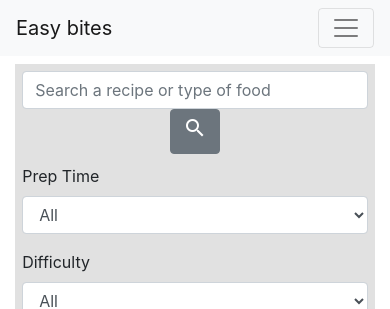
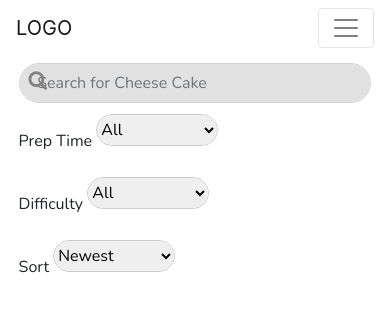
Before and after one commit to hlin98/CS4640, a PHP site: page /search_results.html in a window 390 px wide. Shown: the top 309 px of the page. Run offline with PHP 8.4, Linux system fonts and the light colour scheme; some libraries are stand-ins or nearby versions.

Commit message:
update search and navbar

```diff
--- a/search_results.html
+++ b/search_results.html
@@ -5,16 +5,17 @@
     <link href="style.css" rel="stylesheet">
     <script type="text/javascript" src="jquery-3.3.1.js"></script>
     <script src="script.js"></script>
-    <link href="https://fonts.googleapis.com/icon?family=Material+Icons" rel="stylesheet">
+    <script src="https://kit.fontawesome.com/fa27627a5d.js" crossorigin="anonymous"></script>
     <link rel="stylesheet" href="https://stackpath.bootstrapcdn.com/bootstrap/4.3.1/css/bootstrap.min.css" integrity="sha384-ggOyR0iXCbMQv3Xipma34MD+dH/1fQ784/j6cY/iJTQUOhcWr7x9JvoRxT2MZw1T" crossorigin="anonymous">
     <script src="https://code.jquery.com/jquery-3.3.1.slim.min.js" integrity="sha384-q8i/X+965DzO0rT7abK41JStQIAqVgRVzpbzo5smXKp4YfRvH+8abtTE1Pi6jizo" crossorigin="anonymous"></script>
     <script src="https://cdnjs.cloudflare.com/ajax/libs/popper.js/1.14.7/umd/popper.min.js" integrity="sha384-UO2eT0CpHqdSJQ6hJty5KVphtPhzWj9WO1clHTMGa3JDZwrnQq4sF86dIHNDz0W1" crossorigin="anonymous"></script>
     <script src="https://stackpath.bootstrapcdn.com/bootstrap/4.3.1/js/bootstrap.min.js" integrity="sha384-JjSmVgyd0p3pXB1rRibZUAYoIIy6OrQ6VrjIEaFf/nJGzIxFDsf4x0xIM+B07jRM" crossorigin="anonymous"></script>
     <link rel="stylesheet" href="https://cdnjs.cloudflare.com/ajax/libs/font-awesome/4.7.0/css/font-awesome.min.css">
+    <link href="https://fonts.googleapis.com/css?family=Nunito&display=swap" rel="stylesheet">
 </head>
 <body>
-	<nav class="navbar navbar-expand-lg navbar-light bg-light">
-        <a class="navbar-brand" href="#">Easy bites</a>
+	<nav class="navbar navbar-expand-lg navbar-light bg-transparent">
+        <a class="navbar-brand" href="#">LOGO</a>
         <button class="navbar-toggler" type="button" data-toggle="collapse" data-target="#navbarSupportedContent" aria-controls="navbarSupportedContent" aria-expanded="false" aria-label="Toggle navigation">
           <span class="navbar-toggler-icon"></span>
         </button>
@@ -39,34 +40,40 @@
 
       <div class="container">
       <form class="form-inline justify-content-center" id="searchform" method = "GET" action = "#recipes" >
-        <input class="form-control mr-sm-5 search" id="query" name="query"  type="text" placeholder="Search a recipe or type of food" size="100">
-        <button class="btn btn-secondary type="submit"><i class="material-icons">search</i></button>
+        <div class="input-wrapper">
+        <input class="form-control mr-sm-5 search" id="query" name="query"  type="text" placeholder= "Search for Cheese Cake" size="80">
+        </div>
         <div class="filter" id="form1">
         <!--{% csrf_token %}-->
         <div class="form-row filter-form">
           <div class="form-group col-md-3">
             <label for="inputState">Prep Time</label>
-            <select name="type" id="inputState" class="form-control">
-              <option selected>All</option>
+            <div class="selectWrapper">
+                <select class="selectBox">
+                <option selected >All</option>
                 <option>&lt; 30 mins</option>
                 <option>&lt; 1 hour</option>
                 <option>&lt; 2 hour</option>
+                <option>&lt; 3 hour</option>
               </select>
+            </div>
           </div>
           <div class="form-group col-md-3">
             <label for="inputState">Difficulty</label>
-            <select name="beds" id="inputState" class="form-control">
-              <option selected>All</option>
+            <div class="selectWrapper">
+                <select class="selectBox">
+                <option selected >All</option>
                 <option>Beginner</option>
                 <option>Intermediate</option>
                 <option>Advanced</option>
               </select>
             </div>
+          </div>
           <div class="form-group col-md-3">
             <label for="inputState">Sort</label>
-            <select name="sort" id="inputState" class="form-control">
-              <option selected>Newest</option>
-              <option>Oldest</option>
+            <div class="selectWrapper">
+                <select class="selectBox">
+                <option selected >Newest</option>
                 <option>Price: Low to High</option>
                 <option>Price: High to Low</option>
                 <option>Avg. Rating</option>
@@ -75,30 +82,41 @@
             </div>
           </div>
         </div>
+        </div>
         </form>
     </div>
 
-    <div class="container" id="recipes">
-            <div class="col-md-11">
+    <div class="container">
+            <div class="col-md-11" name="recipe">
                 <div class="row vertical-align">
                     <div class="col-md-3 recipe-image">
-                        <img src="https://imagesvc.meredithcorp.io/v3/mm/image?url=https%3A%2F%2Fimages.media-allrecipes.com%2Fuserphotos%2F6569085.jpg" class="float-left" alt="">
+                        <img class="preview-image" src="https://imagesvc.meredithcorp.io/v3/mm/image?url=https%3A%2F%2Fimages.media-allrecipes.com%2Fuserphotos%2F6569085.jpg" class="float-left" alt="">
                     </div>
                     <div class = "col-md-5">
-                        <a href="#"><h2>Grilled Lemon Salmon</h2></a>
+                        <a href="#" class="recipe-link"><h2>Grilled Lemon Salmon</h2></a>
                         <p> Selinie Wang</p>
                         <p>Prep Time: 1 hour</p>
                         <p>Level of difficulty: Intermediate</p>
                     </div>
-                    <div class = "col-md-2">
+                    <div class = "col-md-2 right-content">
                         <h2></h2>
                         <button class="like-button" id="like-button" onclick="likeButton('like-button')"> <i class="fa fa-heart" style="font-size:30px;"></i> </button>
-                        <p> Rating: 4/5</p>
+                        <p> <i class="fas fa-star"></i><i class="fas fa-star"></i><i class="fas fa-star"></i><i class="fas fa-star"></i> (55)</p>
                     </div>
 
                 </div>
-            </div>
+            </div><br>
+            <p id="displayResults"></p>
         </div>
     </div>
 </body>
 </html>
+
+<script>
+    var numResults;
+    numResults = () =>{
+        var x = document.getElementsByName("recipe");
+        return "Showing " + x.length + " result(s)";
+    }
+    document.getElementById("displayResults").innerHTML = numResults();
+</script>
--- a/style.css
+++ b/style.css
@@ -1,32 +1,90 @@
+body{
+    font-family: 'Nunito', sans-serif;
+}
+
+.navbar-expand-lg .navbar-nav .nav-link{
+    padding: 0px;
+    font-family: 'Nunito', sans-serif;
+}
+
+a.nav-link:hover{
+    border-bottom: 3px solid #FF4258;
+}
+
 .container{
-    margin-top: 2%;
+    margin-top: 1%;
+    font-family: 'Nunito', sans-serif;
 }
 
 form{
-    background-color: #E1E1E1;
-    padding: 2%;
+    padding: 1%;
 }
 
-#searchform{
-    z-index:99 !important;
-    position:relative;
+.input-wrapper {
+    display:inline-block;
+    position: relative
+}
+
+.input-wrapper:before {
+    font-family: 'FontAwesome';
+    content: '\f002';
+    position: absolute;
+    font-size: 20px;
+    color: #838282  ;
+    margin-top: .3%;
+    left: 10px;
+}
+
+  #query{
+    border-radius: 30px;
+    -moz-border-radius: 30px;
+    overflow: hidden;
+    padding-left: 5%;
+    background-color: #E1E1E1;
+    height: 40px;
+  }
+
+  .search-icon{
+    padding: 10px;
+    min-width: 40px;
+  }
+
+  #submit{
+    border-radius: 28px;
+    font-family: 'Nunito', sans-serif;
+    color: #ffffff;
+    font-size: 15px;
+    background: #3498db;
+    padding: 10px 20px 10px 20px;
+    text-decoration: none;
+  }
+  #submit:hover{
+    background: #3cb0fd;
+    text-decoration: none;
+  }
+
+  .selectWrapper{
+    border-radius:36px;
+    display:inline-block;
+    overflow:hidden;
+    background:white;
+    border:1px solid #cccccc;
+  }
+  .selectBox{
+    width:120px;
+    height:30px;
+    border:0px;
+    outline:none;
   }
 
 .filter-form{
     margin-top: 3%;
 }
 
-.btn-secondary{
-background-color: #363635;
-border-color: #363635;
-color:#BCE7D5;
--o-transition:.5s;
--ms-transition:.5s;
--moz-transition:.5s;
--webkit-transition:.5s;
-transition:.5s;
-font-family: 'Fredoka One';
+#inputState{
+    border-radius: 30px;
 }
+
 .vertical-align {
     display: flex;
     align-items: center;
@@ -34,9 +92,12 @@ font-family: 'Fredoka One';
 .row{
     border: 1px solid #CEC7C7;
     padding:0 px;
+    border-radius: 10px;
+    -moz-border-radius: 10px;
+    overflow: hidden;
 }
 
-img{
+img.preview-image{
     display: list-item;
     height: 230px;
     margin-right: 5%;
@@ -66,8 +127,20 @@ div.col-md-3.recipe-image{
     padding: 0px;
 }
 
-div.col-md-2{
+div.col-md-2.right-content{
     text-align: right;
     margin-right: 0px;
     margin-left: 15%;
 }
+
+.recipe-link{
+    color: black;
+}
+
+.recipe-link:hover{
+    color: black;
+}
+
+.fa-star{
+    color: gold;
+}
```
Lines whose indentation alone changed are shown as unchanged.
